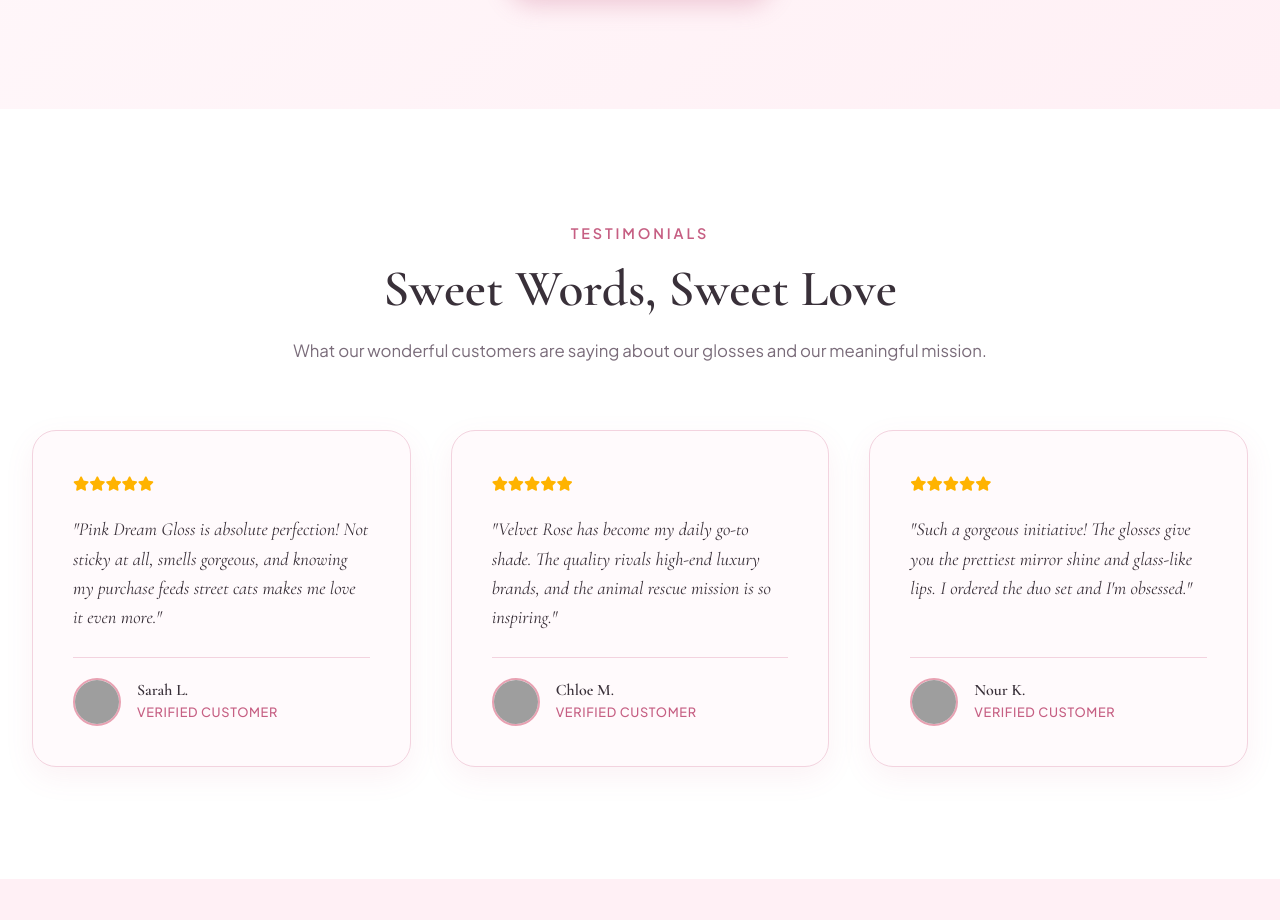
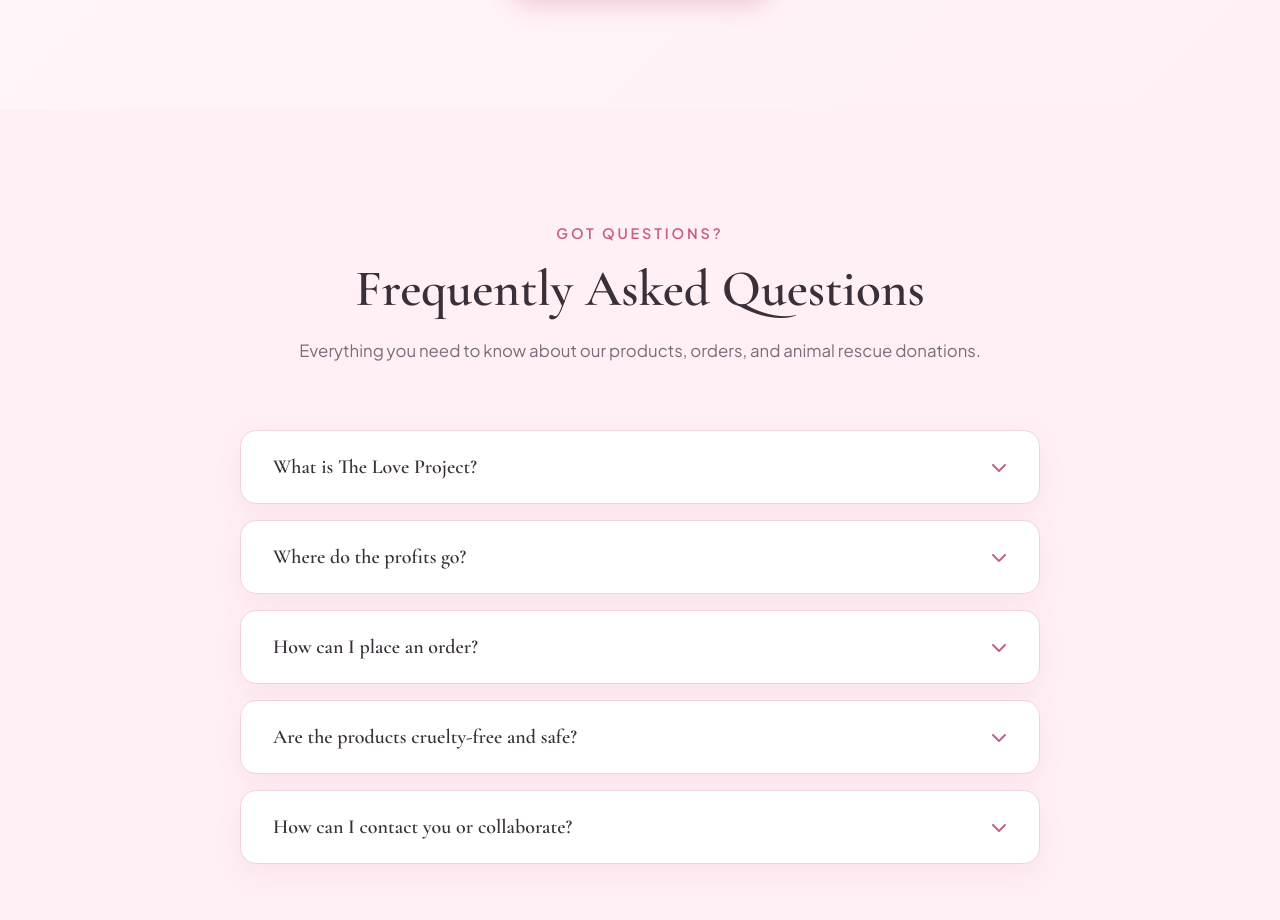
Before and after one commit to Loveby-m/theloveproject, a plain HTML site: page index.html in a window 1280 px wide. Shown: the part 5088-6008 px from the top of the page. Drawn offline with nearby package versions, Linux system fonts and the light colour scheme; grey boxes are pictures that could not be loaded.

Commit message:
Add files via upload

```diff
--- a/index.html
+++ b/index.html
@@ -1663,6 +1663,7 @@
         */
         const CONFIG = {
             ORDER_LINK: "https://app.youform.com/forms/avvoba0x", // <-- PASTE YOUR ORDER LINK HERE
+			WHATSAPP_LINK: "https://wa.me/qr/GSWKF7WEW75SI1?text=Hi!%20I'd%20like%20to%20know%20more%20about%20your%20lip%20glosses.",
             INSTAGRAM_LINK: "https://www.instagram.com/theloveproject.lb/?utm_source=ig_web_button_share_sheet", // <-- PASTE INSTAGRAM LINK HERE
             CONTACT_EMAIL: "theloveprojectbym@hotmail.com" // <-- YOUR EMAIL HERE
         };
@@ -2016,65 +2017,6 @@
     <!-- ==========================================
        TESTIMONIALS SECTION
        ========================================== -->
-    <section class="section-padding testimonials-section">
-        <div class="container">
-            <div class="section-header">
-                <span class="section-subtitle">Testimonials</span>
-                <h2 class="section-title">Sweet Words, Sweet Love</h2>
-                <p class="section-desc">What our wonderful customers are saying about our glosses and our meaningful mission.</p>
-            </div>
-
-            <div class="testimonials-grid">
-                <div class="testimonial-card">
-                    <div>
-                        <div class="testimonial-stars">
-                            <i class="fas fa-star"></i><i class="fas fa-star"></i><i class="fas fa-star"></i><i class="fas fa-star"></i><i class="fas fa-star"></i>
-                        </div>
-                        <p class="testimonial-text">"Pink Dream Gloss is absolute perfection! Not sticky at all, smells gorgeous, and knowing my purchase feeds street cats makes me love it even more."</p>
-                    </div>
-                    <div class="testimonial-author">
-                        <img src="https://images.unsplash.com/photo-1494790108377-be9c29b29330?auto=format&fit=crop&w=120&q=80" alt="Sarah L." class="author-avatar">
-                        <div class="author-info">
-                            <h4>Sarah L.</h4>
-                            <p>Verified Customer</p>
-                        </div>
-                    </div>
-                </div>
-
-                <div class="testimonial-card">
-                    <div>
-                        <div class="testimonial-stars">
-                            <i class="fas fa-star"></i><i class="fas fa-star"></i><i class="fas fa-star"></i><i class="fas fa-star"></i><i class="fas fa-star"></i>
-                        </div>
-                        <p class="testimonial-text">"Velvet Rose has become my daily go-to shade. The quality rivals high-end luxury brands, and the animal rescue mission is so inspiring."</p>
-                    </div>
-                    <div class="testimonial-author">
-                        <img src="https://images.unsplash.com/photo-1517841905240-472988babdf9?auto=format&fit=crop&w=120&q=80" alt="Chloe M." class="author-avatar">
-                        <div class="author-info">
-                            <h4>Chloe M.</h4>
-                            <p>Verified Customer</p>
-                        </div>
-                    </div>
-                </div>
-
-                <div class="testimonial-card">
-                    <div>
-                        <div class="testimonial-stars">
-                            <i class="fas fa-star"></i><i class="fas fa-star"></i><i class="fas fa-star"></i><i class="fas fa-star"></i><i class="fas fa-star"></i>
-                        </div>
-                        <p class="testimonial-text">"Such a gorgeous initiative! The glosses give you the prettiest mirror shine and glass-like lips. I ordered the duo set and I'm obsessed."</p>
-                    </div>
-                    <div class="testimonial-author">
-                        <img src="https://images.unsplash.com/photo-1534528741775-53994a69daeb?auto=format&fit=crop&w=120&q=80" alt="Nour K." class="author-avatar">
-                        <div class="author-info">
-                            <h4>Nour K.</h4>
-                            <p>Verified Customer</p>
-                        </div>
-                    </div>
-                </div>
-            </div>
-        </div>
-    </section>
 
     <!-- ==========================================
        FAQ SECTION
@@ -2104,7 +2046,7 @@
                         <i class="fas fa-chevron-down"></i>
                     </button>
                     <div class="faq-answer">
-                        <p>Every single penny of profit goes directly towards purchasing nutritious food, medical supplies, veterinary care, and safe shelters for stray cats around universities and streets, as well as supporting our rescue animals at home.</p>
+                        <p>Every single penny of profit goes directly towards purchasing nutritious food, medical supplies, veterinary care, and safe shelters for stray animals around universities and streets, as well as supporting our rescue animals at home.</p>
                     </div>
                 </div>
 
@@ -2158,6 +2100,9 @@
                     <a href="#" id="contact-email-btn" class="btn btn-outline">
                         <i class="fas fa-envelope"></i> Send an Email
                     </a>
+					<a href="#" id="contact-wa-btn" class="btn btn-outline" target="_blank">
+						<i class="fab fa-whatsapp"></i> Chat on WhatsApp
+					</a>
                 </div>
             </div>
         </div>
@@ -2175,6 +2120,7 @@
                     <div class="footer-socials">
                         <a href="#" id="footer-ig-link" class="footer-social-btn" target="_blank" aria-label="Instagram"><i class="fab fa-instagram"></i></a>
                         <a href="#" id="footer-email-link" class="footer-social-btn" aria-label="Email"><i class="fas fa-envelope"></i></a>
+						<a href="#" id="footer-wa-link" class="footer-social-btn" target="_blank" aria-label="WhatsApp"><i class="fab fa-whatsapp"></i></a>
                     </div>
                 </div>
 
@@ -2309,6 +2255,8 @@
             // Set dynamic links from CONFIG
             document.getElementById('contact-ig-btn').href = CONFIG.INSTAGRAM_LINK;
             document.getElementById('footer-ig-link').href = CONFIG.INSTAGRAM_LINK;
+			document.getElementById('contact-wa-btn').href = CONFIG.WHATSAPP_LINK;
+			document.getElementById('footer-wa-link').href = CONFIG.WHATSAPP_LINK;
             document.getElementById('contact-email-btn').href = `mailto:${CONFIG.CONTACT_EMAIL}`;
             document.getElementById('footer-email-link').href = `mailto:${CONFIG.CONTACT_EMAIL}`;
         });
```
